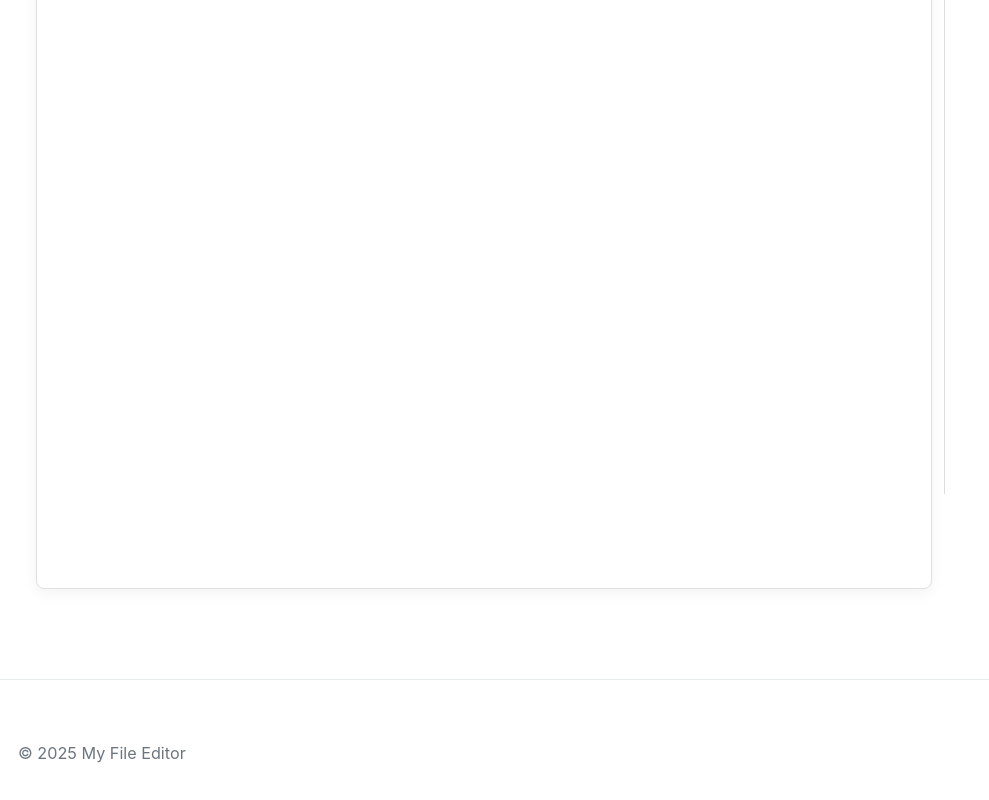
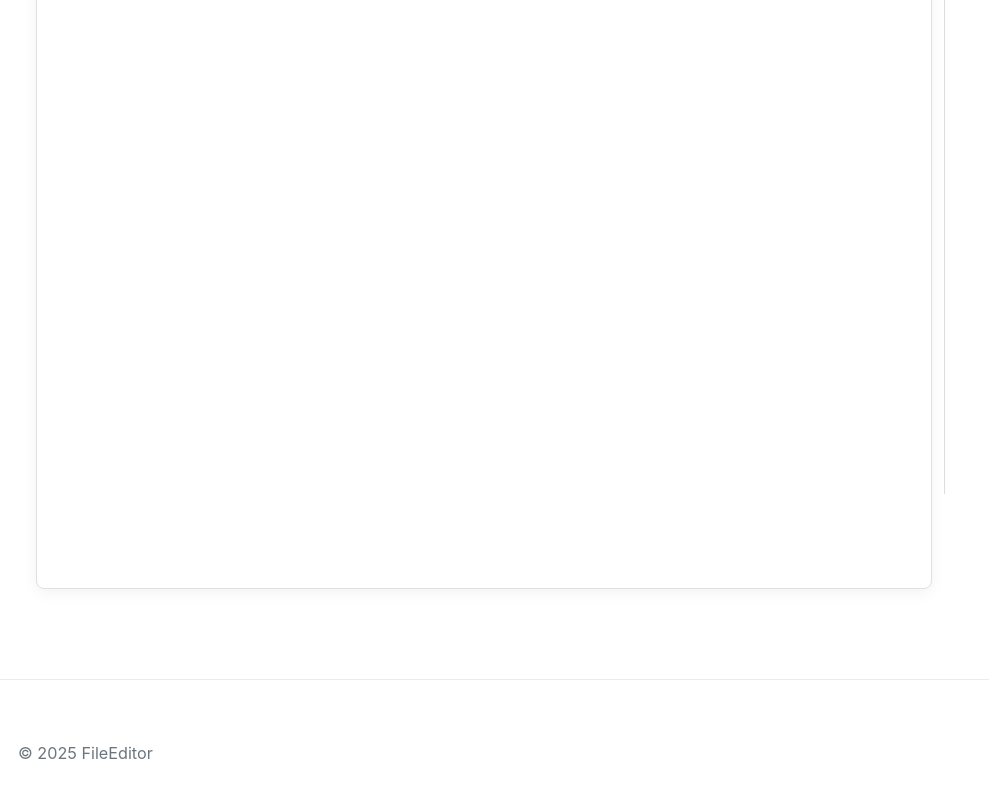
Before and after one commit to Takeru-M/Research_tmp, a Next.js app in the folder frontend/: page / in a window 1280 px wide. Shown: the part 487-1287 px from the top of the page, without its empty margins (0-989 px from the left). Built offline with nearby package versions, Linux system fonts and the light colour scheme.

Commit message:
Internationalization to forgotten parts.

```diff
--- a/frontend/ components/CommentPanel.tsx
+++ b/frontend/ components/CommentPanel.tsx
@@ -471,7 +471,6 @@ export default function CommentPanel({ viewerHeight = 'auto' }: CommentPanelProp
       className="comment-panel"
     >
       {/* <h3 style={{ marginBottom: 12, fontSize: 17 }}>コメント</h3> */}
-      <h3 style={{ marginBottom: 12, fontSize: 17 }}></h3>
       <div
         ref={scrollContainerRef}
         style={{
@@ -480,6 +479,7 @@ export default function CommentPanel({ viewerHeight = 'auto' }: CommentPanelProp
         }}
       >
         {sortedRootComments.map((root, rootIdx) => {
+          const { t } = useTranslation();
           const replies = getReplies(root.id);
           const totalReplies = replies.length;
           const isInitiallyCollapsed = totalReplies > COLLAPSE_THRESHOLD;
@@ -609,8 +609,8 @@ export default function CommentPanel({ viewerHeight = 'auto' }: CommentPanelProp
                   }}
                 >
                   {isCollapsed
-                    ? `全て表示 (${totalReplies - visibleReplies.length} 件)`
-                    : "一部を表示"}
+                    ? `${t("CommentPanel.show-more")} (${totalReplies - visibleReplies.length} 件)`
+                    : t("CommentPanel.show-less")}
                 </button>
               )}
 
--- a/frontend/ components/Layout.tsx
+++ b/frontend/ components/Layout.tsx
@@ -2,7 +2,7 @@
 import Head from 'next/head';
 import React, { PropsWithChildren } from 'react';
 import styles from '../styles/Home.module.css';
-import { useTranslation } from "react-i18next";
+import { Trans, useTranslation } from "react-i18next";
 
 const Layout: React.FC<PropsWithChildren> = ({ children }) => {
   const { t } = useTranslation();
@@ -10,7 +10,7 @@ const Layout: React.FC<PropsWithChildren> = ({ children }) => {
   return (
     <>
       <Head>
-        <title>t{("main-title")}</title>
+        <title>{t("main-title")}</title>
         <meta name="description" content={t("app-description")} />
         <link rel="icon" href="/favicon.ico" />
       </Head>
@@ -27,8 +27,17 @@ const Layout: React.FC<PropsWithChildren> = ({ children }) => {
 
       <footer className={styles.footer || 'footer'}>
         <div className={styles.container || 'container'}>
-          {/* TODO: 国際化対応 */}
-          <p>&copy; {new Date().getFullYear()} {t("footer-txt")}</p>
+          <p>
+          <Trans
+            i18nKey="footer-txt"
+            values={{
+              year: new Date().getFullYear(),
+            }}
+            components={{
+              year: <>{new Date().getFullYear()}</>
+            }}
+          />
+          </p>
         </div>
       </footer>
     </>
--- a/frontend/lang/en.json
+++ b/frontend/lang/en.json
@@ -1,7 +1,7 @@
 {
   "main-title": "File Editor",
   "app-description": "File Editor Application",
-  "footer-txt": "My File Editor",
+  "footer-txt": "© <year>{{year}}</year> FileEditor",
   "file-upload-txt": "Please upload a file",
   "PdfViewer": {
     "add-comment": "Add Comment"
@@ -19,6 +19,8 @@
     "save-reply": "Save",
     "cancel-reply": "Cancel",
     "reply-placeholder": "Write a reply",
-    "reply": "Reply"
+    "reply": "Reply",
+    "show-less": "show less",
+    "show-more": "show more"
   }
 }
--- a/frontend/lang/ja.json
+++ b/frontend/lang/ja.json
@@ -1,7 +1,7 @@
 {
   "main-title": "ファイルエディタ",
   "app-description": "ファイルエディタアプリケーション",
-  "footer-txt": "My File Editor",
+  "footer-txt": "© <year>{{year}}</year> FileEditor",
   "file-upload-txt": "ファイルをアップロードしてください",
   "PdfViewer": {
     "add-comment": "コメントを追加"
@@ -19,6 +19,8 @@
     "save-reply": "保存",
     "cancel-reply": "キャンセル",
     "reply-placeholder": "返信を書く",
-    "reply": "返信"
+    "reply": "返信",
+    "show-less": "一部を表示",
+    "show-more": "全体を表示"
   }
 }
```
